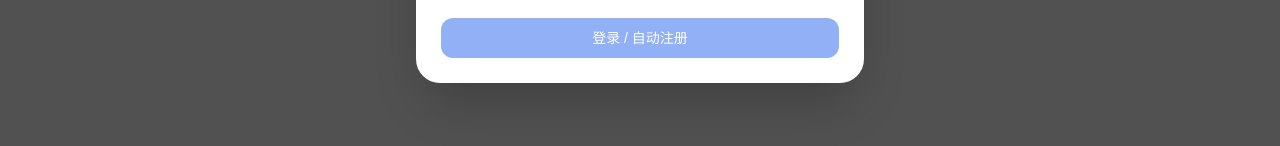
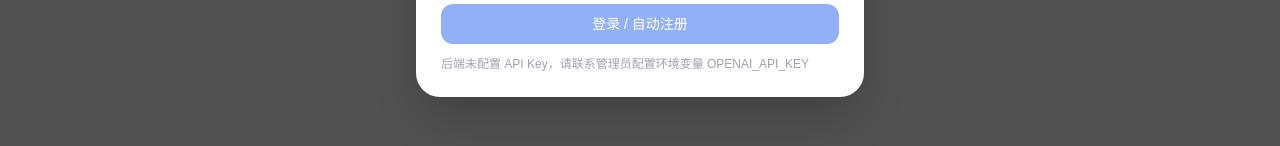
Before and after one commit to WilliamColton/gpt-image-2, a React (Vite) app: page / in a window 1280 px wide. Shown: the part 439-585 px from the top of the page. Built offline with nearby package versions, Linux system fonts and the light colour scheme; no server answers; a small style sheet from the web is missing.

Commit message:
feat(2-06): show API key status hint in LoginModal
- Display hint below login form based on openAIConfigured
- Configured: "Backend has API Key, no frontend setup needed"
- Not configured: "Contact admin to set OPENAI_API_KEY"

```diff
--- a/src/components/LoginModal.tsx
+++ b/src/components/LoginModal.tsx
@@ -6,6 +6,8 @@ export default function LoginModal() {
   const [apikey, setApikey] = useState('')
   const [loading, setLoading] = useState(false)
   const [error, setError] = useState('')
+
+  const openAIConfigured = useStore((s) => s.settings.openAIConfigured)
 
   const submit = async (event: React.FormEvent) => {
     event.preventDefault()
@@ -45,6 +47,11 @@ export default function LoginModal() {
         >
           {loading ? '登录中...' : '登录 / 自动注册'}
         </button>
+        <div className="mt-3 text-xs text-gray-400 dark:text-gray-500">
+          {openAIConfigured
+            ? '后端已配置 API Key，无需在前端设置'
+            : '后端未配置 API Key，请联系管理员配置环境变量 OPENAI_API_KEY'}
+        </div>
       </form>
     </div>
   )
```
